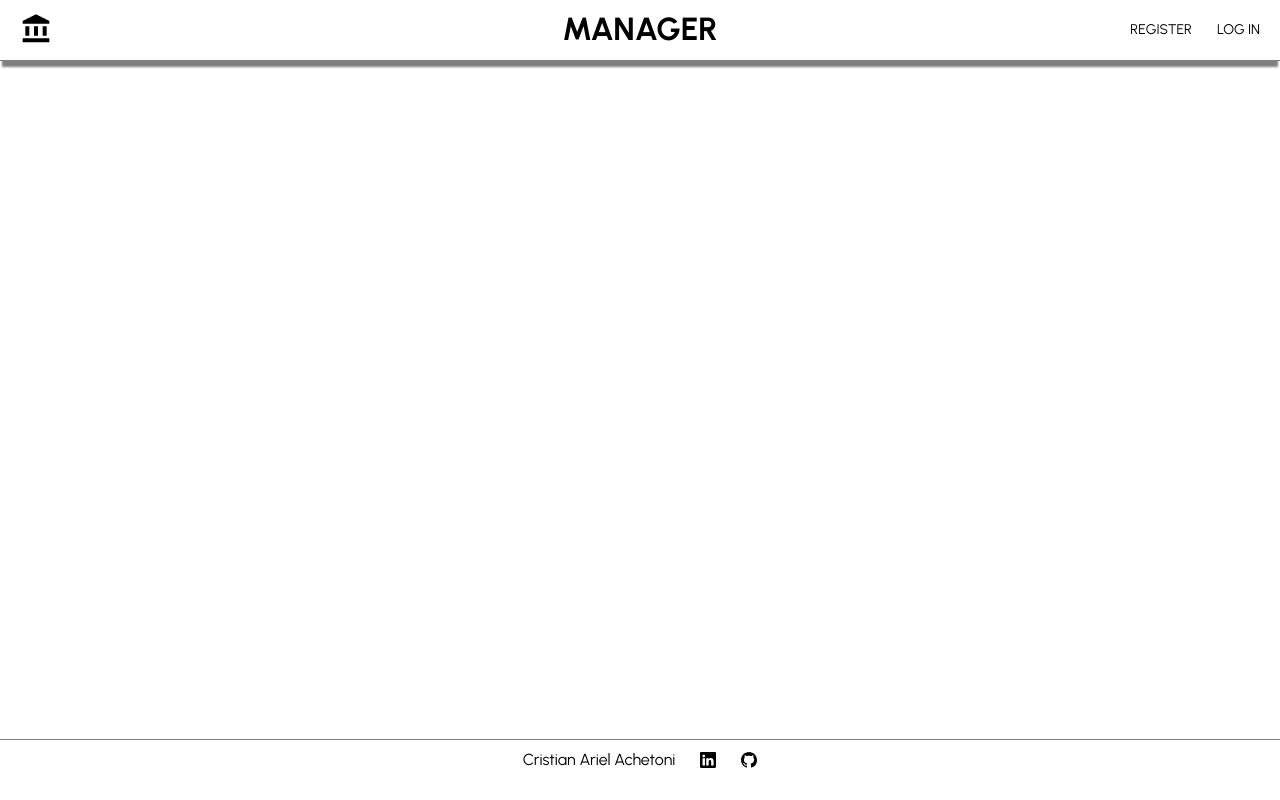
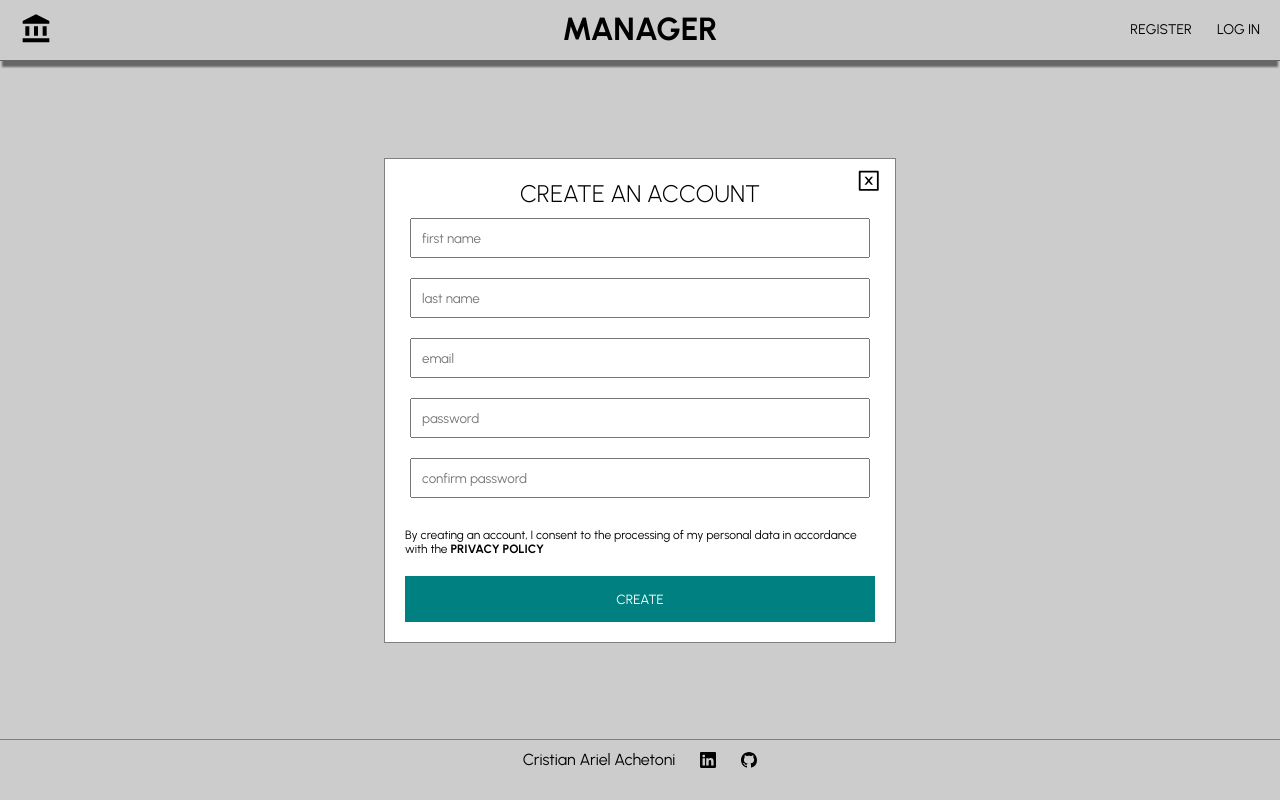
Before and after one commit to crisar0790/CHALLENGE-FULL-STACK, a React (Create React App) app in the folder client/: page / in a window 1280 px wide. Both pictures are taken after a click on the element "REGISTER". Built offline with nearby package versions, Linux system fonts and the light colour scheme.

Commit message:
creación del componente register y modificación de navbar

```diff
--- a/client/src/components/Navbar.jsx
+++ b/client/src/components/Navbar.jsx
@@ -1,7 +1,8 @@
-import React from 'react';
+import React, { useState } from 'react';
 import styled from 'styled-components';
 import { MdAccountBalance } from 'react-icons/md';
 import { FaUserCircle } from 'react-icons/fa';
+import Register from './Register';
 
 const Container = styled.div`
     height: 60px;
@@ -42,10 +43,13 @@ const MenuItem = styled.div`
     font-size: 14px;
     cursor: pointer;
     margin-left: 25px;
+    text-decoration: none;
 `;
 
 const Navbar = () => {
     const user = false;
+    const [show, setShow] = useState(false);
+
     return (
         <Container>
             <Wrapper>
@@ -63,10 +67,11 @@ const Navbar = () => {
                         </Right>
                         :
                         <Right>
-                            <MenuItem>REGISTER</MenuItem>
+                            <MenuItem onClick={() => setShow(true)}>REGISTER</MenuItem>
                             <MenuItem>LOG IN</MenuItem>
                         </Right>
                 }
+                <Register show={show} onClose={() => setShow(false)} />
             </Wrapper>
         </Container>
     )
--- /dev/null
+++ b/client/src/components/Register.jsx
@@ -0,0 +1,96 @@
+import React from "react";
+import styled from "styled-components";
+import {AiOutlineCloseSquare} from 'react-icons/ai';
+
+const Container = styled.div`
+    min-height: 100vh;
+    width: 100%;
+    position: fixed;
+    left: 0;
+    top: 0;
+    bottom: 0;
+    right: 0;
+    background: linear-gradient(rgba(0, 0, 0, 0.2), rgba(0, 0, 0, 0.2));
+    display: flex;
+    align-items: center;
+    justify-content: center;
+`;
+
+const Wrapper = styled.div`
+    width: 40%;
+    padding: 20px;
+    background-color: white;
+    border: 1px solid gray;
+    position: relative;
+    box-sizing: border-box;
+    overflow: hidden;
+    font-size: 1.3rem;
+`;
+
+const ButtonClose = styled.button`
+    position: absolute;
+    top: 0.5rem;
+    right: 0.5rem;
+    outline: none;
+    border: none;
+    font-size: 17px;
+    background-color: transparent;
+`;
+
+const Title = styled.h1`
+    font-size: 24px;
+    font-weight: 300;
+    text-align: center;
+`;
+
+const Form = styled.form`
+    display: flex;
+    flex-direction: column;
+`;
+
+const Input = styled.input`
+    flex: 1;
+    min-width: 40%;
+    margin: 10px 5px;
+    padding: 10px;
+`;
+
+const Agreement = styled.span`
+    font-size: 12px;
+    margin: 20px 0px;
+`;
+
+const Button = styled.button`
+    width: 100%;
+    border: none;
+    padding: 15px 20px;
+    background-color: teal;
+    color: white;
+    cursor: pointer;
+`;
+
+const Register = ({show, onClose}) => {
+    if (!show) return null;
+    return (
+        <Container>
+            <Wrapper>
+                <ButtonClose><AiOutlineCloseSquare style={{ fontSize: "1.5em", cursor: "pointer" }} onClick={onClose} /></ButtonClose>
+                <Title>CREATE AN ACCOUNT</Title>
+                <Form>
+                    <Input placeholder='first name' />
+                    <Input placeholder='last name' />
+                    <Input placeholder='email' />
+                    <Input type='password' placeholder='password' />
+                    <Input type='password' placeholder='confirm password' />
+                    <Agreement>
+                        By creating an account, I consent to the processing of my personal
+                        data in accordance with the <b>PRIVACY POLICY</b>
+                    </Agreement>
+                    <Button>CREATE</Button>
+                </Form>
+            </Wrapper>
+        </Container>
+    )
+}
+
+export default Register
```
